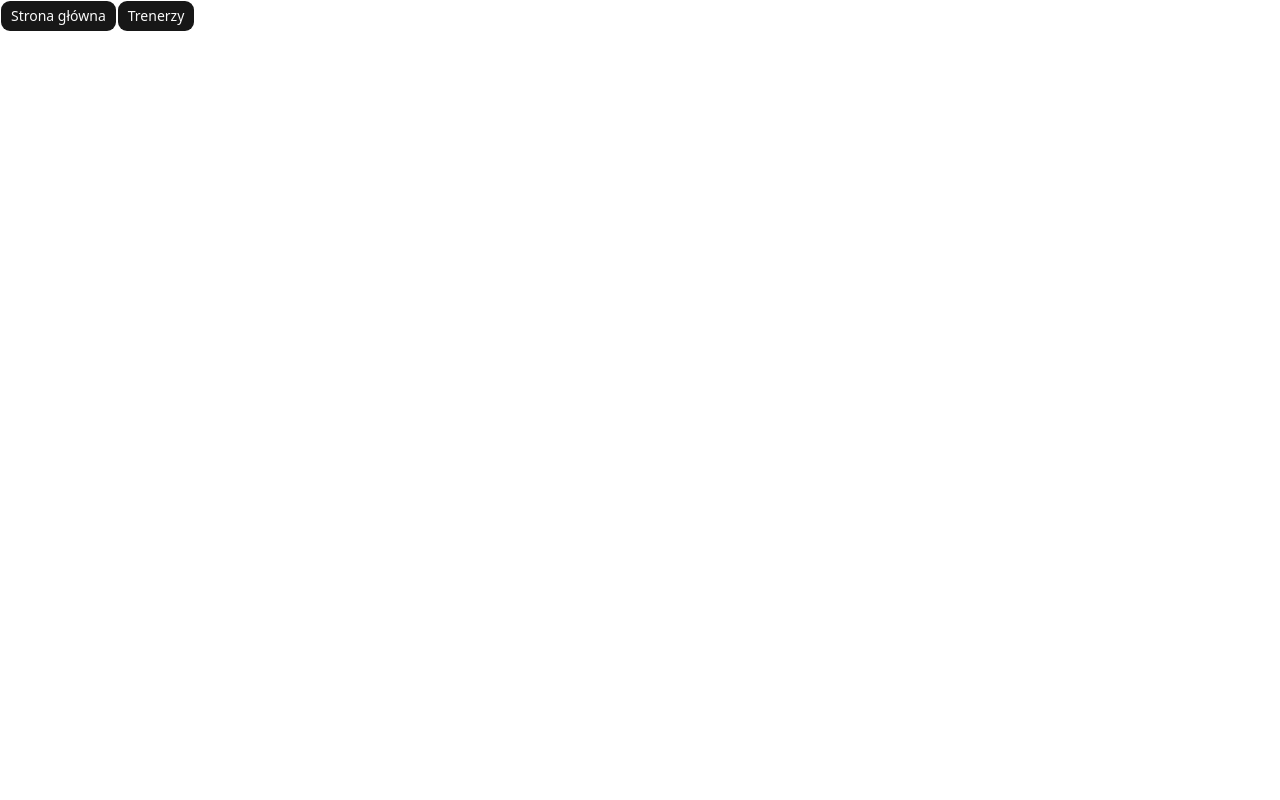
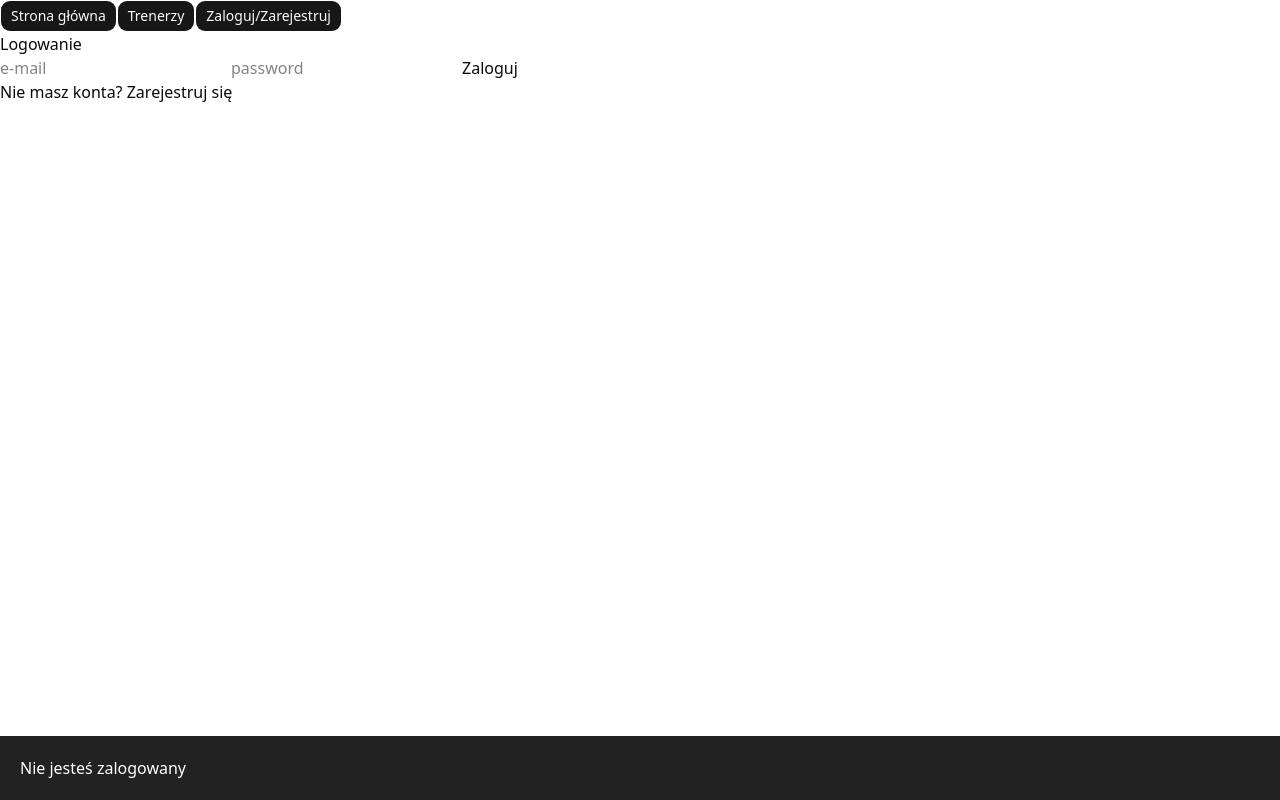
Before and after one commit to IJFSMJK-uj/ZESP_PROG-gym_app, a React app in the folder frontend/: page /auth in a window 1280 px wide. Built offline with nearby package versions, Linux system fonts and the light colour scheme; the HTML template or start-up script is replaced by a standard one.

Commit message:
Footer, token autoryzacyjny, przycisk wyloguj

```diff
--- a/frontend/src/App.tsx
+++ b/frontend/src/App.tsx
@@ -1,10 +1,14 @@
 import { BrowserRouter, Routes, Route, Link } from 'react-router-dom';
 import HomePage from './pages/HomePage.tsx';
 import TrainersPage from './pages/TrainersPage.tsx';
+import AuthPage from './pages/AuthPage.tsx';
 import { Button } from '@/components/ui/button';
+import { Footer } from '@/components/ui/footer';
+import { AuthProvider } from './context/AuthContext';
 
 function App() {
 	return (
+		<AuthProvider>
 			<BrowserRouter>
 				<nav>
 					<Button variant="default" asChild>
@@ -13,15 +17,20 @@ function App() {
 					<Button variant="default" asChild>
 						<Link to="/trainers">Trenerzy</Link>
 					</Button>
+					<Button variant="default" asChild>
+						<Link to="/auth">Zaloguj/Zarejestruj</Link>
+					</Button>
 				</nav>
 				<main>
 					<Routes>
 						<Route path="/" element={<HomePage />} />
 						<Route path="/trainers" element={<TrainersPage />} />
+						<Route path="/auth" element={<AuthPage />} />
 					</Routes>
+					<Footer />
 				</main>
-
 			</BrowserRouter>
+		</AuthProvider>
 	);
 }
 
--- /dev/null
+++ b/frontend/src/components/ui/footer.tsx
@@ -0,0 +1,18 @@
+import { useAuth } from '../../context/AuthContext';
+
+export const Footer = () => {
+  const { userEmail, logout } = useAuth();
+
+  return (
+    <footer style={{ padding: '20px', background: '#222', color: 'white', position: 'fixed', bottom: 0, width: '100%' }}>
+      {userEmail ? (
+        <p>
+          Jesteś zalogowany jako: <strong>{userEmail}</strong> |
+          <button onClick={logout} style={{ marginLeft: '10px' }}>Wyloguj</button>
+        </p>
+      ) : (
+        <p>Nie jesteś zalogowany</p>
+      )}
+    </footer>
+  );
+};
--- /dev/null
+++ b/frontend/src/context/AuthContext.tsx
@@ -0,0 +1,42 @@
+import React, { createContext, useContext, useState, useEffect } from 'react';
+
+interface AuthContextType {
+  userEmail: string | null;
+  login: (token: string, email: string) => void;
+  logout: () => void;
+}
+
+const AuthContext = createContext<AuthContextType | undefined>(undefined);
+
+export const AuthProvider = ({ children }: { children: React.ReactNode }) => {
+  const [userEmail, setUserEmail] = useState<string | null>(null);
+
+  useEffect(() => {
+    const savedEmail = localStorage.getItem('userEmail');
+    if (savedEmail) setUserEmail(savedEmail);
+  }, []);
+
+  const login = (token: string, email: string) => {
+    localStorage.setItem('token', token);
+    localStorage.setItem('userEmail', email);
+    setUserEmail(email);
+  };
+
+  const logout = () => {
+    localStorage.removeItem('token');
+    localStorage.removeItem('userEmail');
+    setUserEmail(null);
+  };
+
+  return (
+    <AuthContext.Provider value={{ userEmail, login, logout }}>
+      {children}
+    </AuthContext.Provider>
+  );
+};
+
+export const useAuth = () => {
+  const context = useContext(AuthContext);
+  if (!context) throw new Error('useAuth must be used within AuthProvider');
+  return context;
+};
--- /dev/null
+++ b/frontend/src/pages/AuthPage.tsx
@@ -0,0 +1,48 @@
+import { useState } from 'react';
+import { authService } from '../api/authService';
+import { useAuth } from '../context/AuthContext';
+
+export default function AuthPage() {
+  const [email, setEmail] = useState('');
+  const [password, setPassword] = useState('');
+  const [isLogin, setIsLogin] = useState(true);
+  const { login } = useAuth();
+
+  const handleSubmit = async (e: React.FormEvent) => {
+    e.preventDefault();
+
+    const res = await authService.login(email, password);
+
+    try {
+      if (isLogin) {
+        const res = await authService.login(email, password);
+        if (res.token) {
+          login(res.token, email);
+          alert("Zalogowano!");
+        } else {
+          alert(res.error);
+        }
+      } else {
+        const res = await authService.register(email, password);
+        if (res.userId) alert("Zarejestrowano! Teraz się zaloguj.");
+        else alert(res.error);
+      }
+    } catch (err) {
+      alert("Błąd połączenia z serwerem");
+    }
+  };
+
+  return (
+    <div className="auth-container">
+      <h1>{isLogin ? 'Logowanie' : 'Rejestracja'}</h1>
+      <form onSubmit={handleSubmit}>
+        <input type="email" placeholder="e-mail" value={email} onChange={e => setEmail(e.target.value)} required />
+        <input type="password" placeholder="password" value={password} onChange={e => setPassword(e.target.value)} required />
+        <button type="submit">{isLogin ? 'Zaloguj' : 'Zarejestruj'}</button>
+      </form>
+      <button onClick={() => setIsLogin(!isLogin)}>
+        {isLogin ? 'Nie masz konta? Zarejestruj się' : 'Masz konto? Zaloguj się'}
+      </button>
+    </div>
+  );
+};
```
Lines whose indentation alone changed are shown as unchanged.
